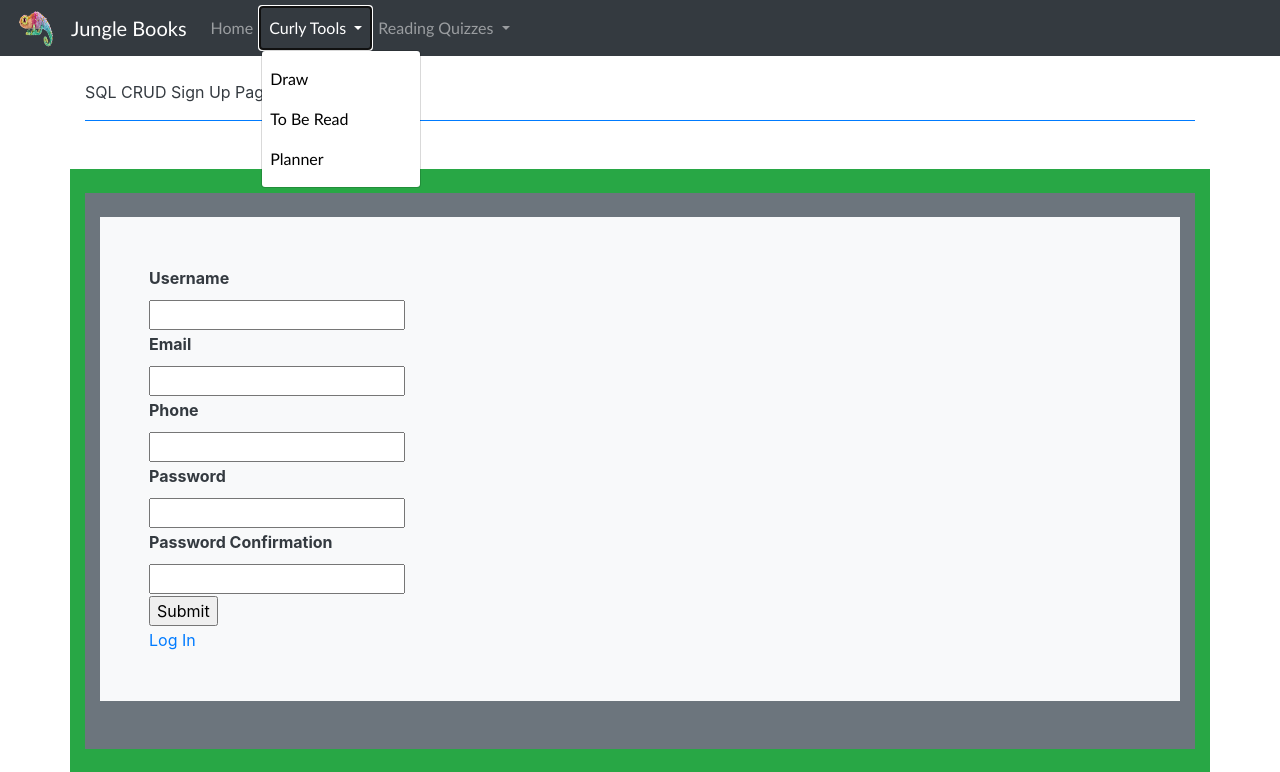
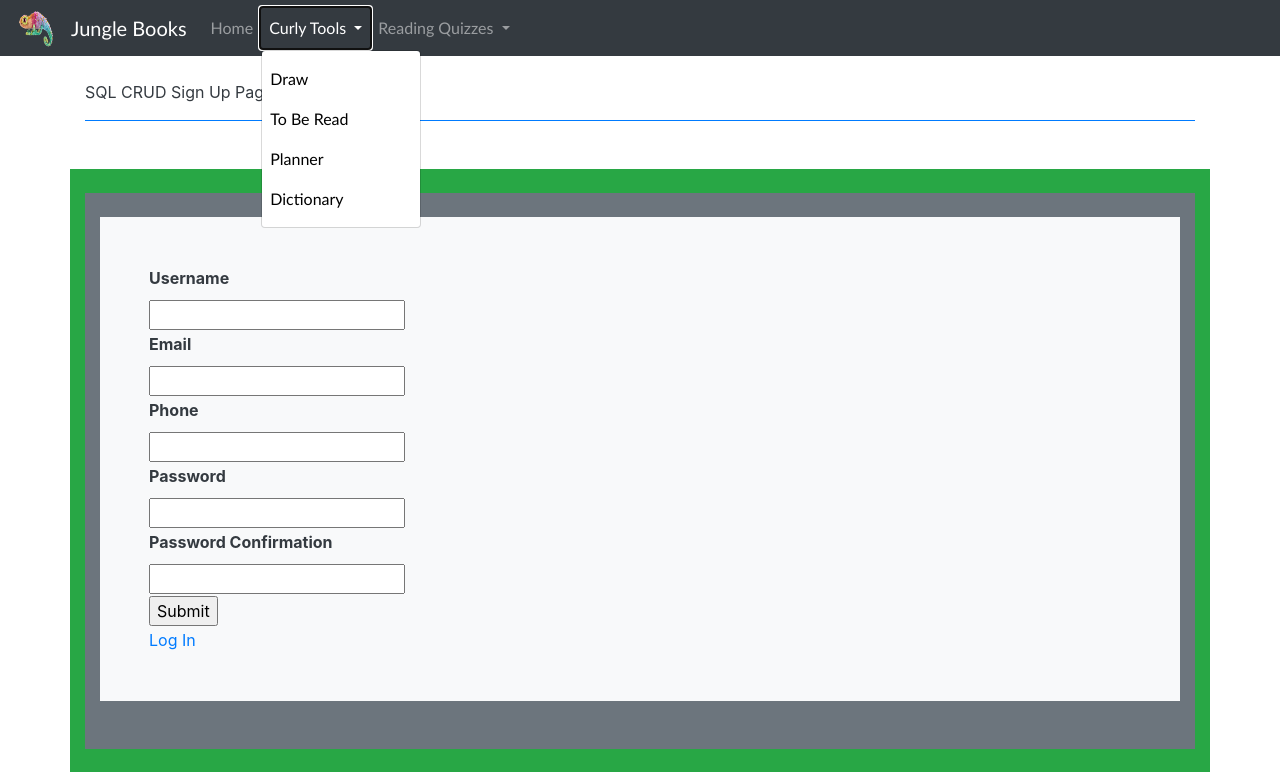
Before and after one commit to kamryns/curlycupboard3.0, a Flask app: page /crud/authorize/ in a window 1280 px wide, after a click on "Curly Tools". Shown: the top 772 px of the page. Run offline with Flask 2, Linux system fonts and the light colour scheme; some libraries are stand-ins or nearby versions.

Commit message:
add dicitonary to drop down menu

```diff
--- a/templates/layouts/navbar.html
+++ b/templates/layouts/navbar.html
@@ -34,6 +34,7 @@ This HTML is setup as a fragment allowing it to be "included" by other HTML file
                     <a style="color: black" class="nav-link" href={{ url_for('draw') }}>Draw</a>
                     <a style="color: black"class="nav-link" href={{ url_for('tbr') }}>To Be Read</a>
                     <a style="color: black"class="nav-link" href={{ url_for('notepad') }}>Planner</a>
+                    <a style="color: black"class="nav-link" href={{ url_for('dictionary') }}>Dictionary</a>
 
                 </div>
             </li>
```
